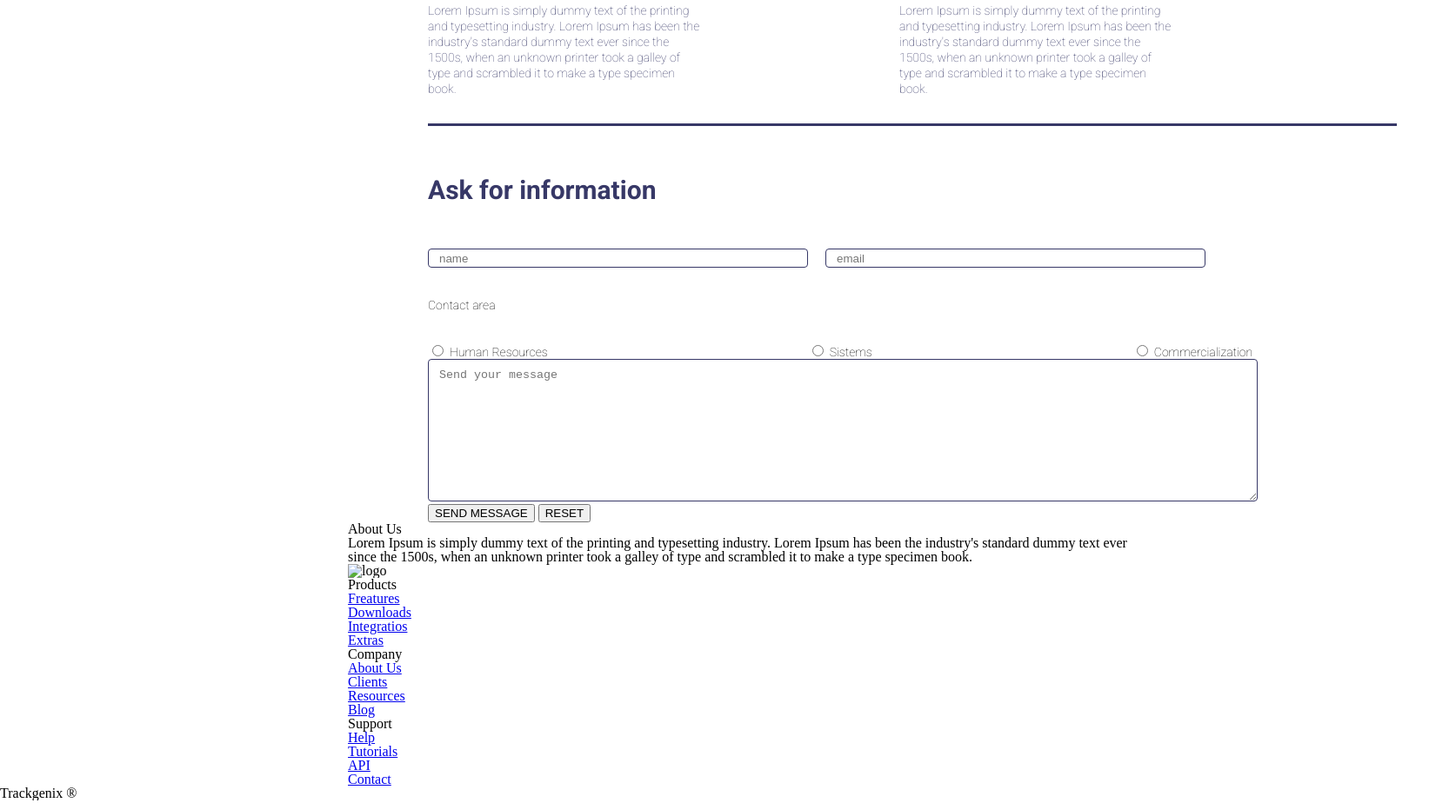
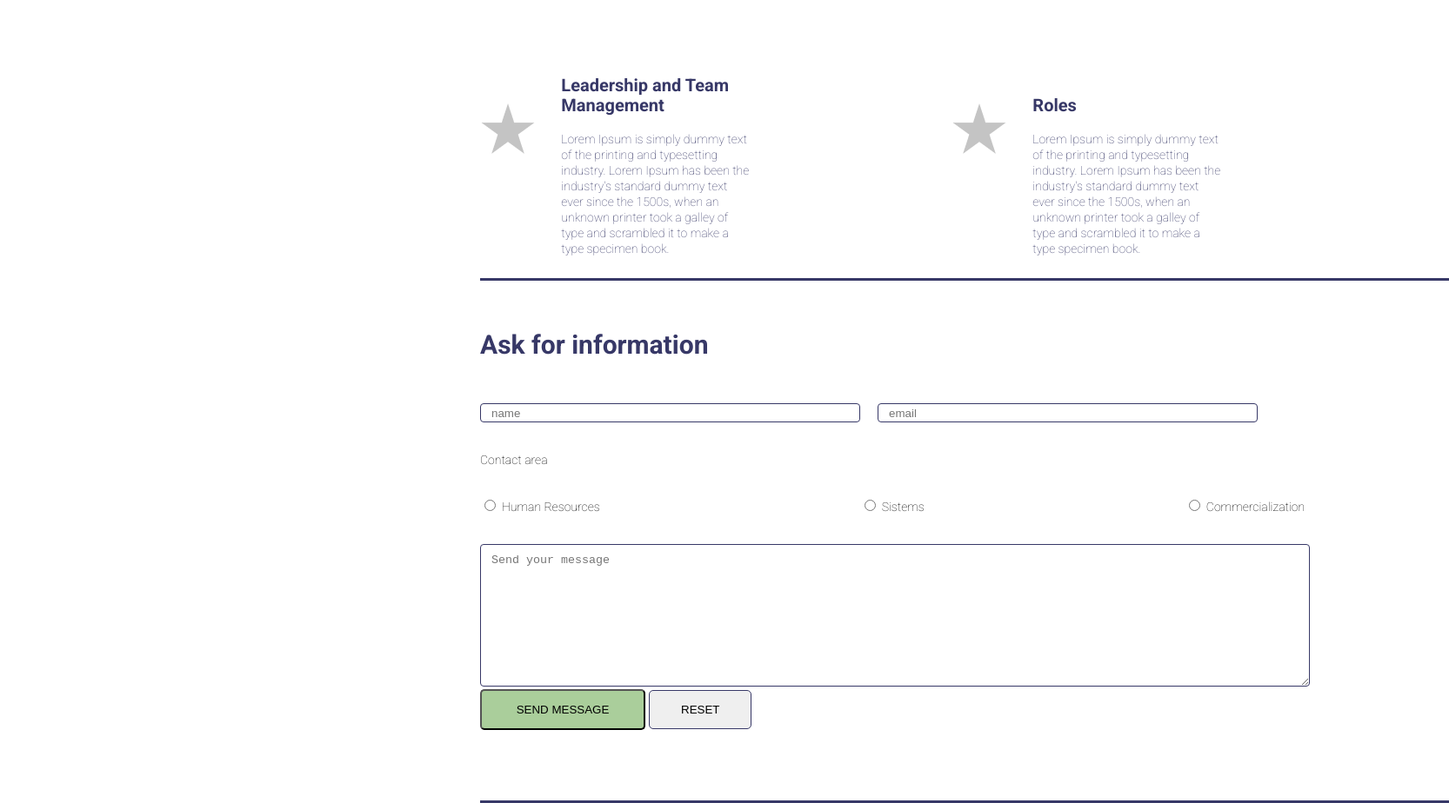
Before and after one commit to tersicore/BaSP-M2022-Etapa1, a plain HTML site: page Semana-03/index.html in a window 1280 px wide. Shown: the part 1671-2595 px from the top of the page at 87% size, 1666 px wide, since content can reach past the window. Drawn offline with Linux system fonts and the light colour scheme.

Commit message:
BaSP2022: Main completed

```diff
--- a/Semana-03/css/styles.css
+++ b/Semana-03/css/styles.css
@@ -14,10 +14,11 @@ main {
      position: relative;
      width: 900px;
      height: 900px;
-     margin-left: 400px;
+     margin-left: 460px;
      margin-top: 200px;
 
 }
+
 
 #titulo{
     font-family: 'Roboto';
@@ -38,6 +39,29 @@ main {
     top: 96px;
     background: #D9D9E2;
     z-index: 1;
+}
+
+.boton-menu1{
+    height: 850px;
+    width: 423px;
+    background-color: #AACE9B;
+    display: inline-block;
+}
+
+.icono-menu1{
+    width: 77px;
+    height: 77px;
+    display: block;
+    float: right;
+    background-color: aqua;
+}
+
+.boton-menu2{
+    background-color: #D9D9E2;
+    height: 850px;
+    width: 346px;
+    display: inline-block;
+    position: relative;
 }
 
 .boton-menu{
@@ -91,7 +115,7 @@ main {
  .section2 {
     background-color: rgb(255, 255, 255);
     width: 1114px;
-    height: 549px;
+    height: 638px;
     display: inline-block;
     margin-left: 92px;
     margin-top: 56px;
@@ -133,13 +157,49 @@ main {
     margin-bottom: 18px;
 }
 
+.estrellita {
+    width: 90px;
+    height: 146px;
+    display: inline-block;
+    background-color: rgb(255, 255, 255);
+    position: relative;
+    bottom: 66px;
+
+}
+
+.estrellita2 {
+    width: 90px;
+    height: 146px;
+    display: inline-block;
+    background-color: rgb(255, 255, 255);
+    position: relative;
+    bottom: 106px;
+}
+
+.estrella-img{
+    position: relative;
+}
+
+.sec-texto {
+display:inline-block;
+width: 218px;
+background-color: rgb(255, 255, 255);
+}
+
+.sec-texto2 {
+    display: inline-block;
+    width: 218px;
+    background-color: rgb(255, 255, 255);
+}
+
 .ask-for {
 background-color: #fff;
 width: 1114px;
-height: 400px;
+height: 542px;
 display: inline-block;
 margin-left: 92px;
 margin-top: 56px;
+border-bottom: #373867 solid;
 }
 
 .ask-for h2 {
@@ -211,7 +271,6 @@ color: #373867;
 #commercialization {
     margin-left: 300px;
 }
-}
 
 .text-area{
     display: block;
@@ -227,3 +286,109 @@ color: #373867;
     padding: 10px 12px;
 
 }
+
+.boton{
+    width: 190px;
+    height: 47px;
+    background: #AACE9B;
+    border-radius: 5px;
+    display: inline;
+    flex-direction: row;
+    align-items: center;
+    padding: 14px 36px;
+}
+
+.boton-reset{
+    align-items: center;
+    padding: 14px 36px;
+    border: 1px solid #373867;
+    box-sizing: border-box;
+    border-radius: 5px;
+}
+
+.aboutus {
+    background-color:#fff;
+    width: 1114px;
+    height: 467px;
+    display: inline-block;
+    margin-left: 92px;
+    margin-top: 56px;
+    border-bottom: #373867 solid;
+}
+
+#textoabout {
+    width: 445px;
+    height: 400px;
+    background-color: #fff;
+    display: inline-block;
+    position: relative;
+    bottom: 94px;
+    font-family: 'Roboto';
+    font-style: normal;
+    font-weight: 400;
+    font-size: 20px;
+    line-height: 30px
+}
+
+#textoabout h2{
+    font-family: 'Roboto';
+    font-style: normal;
+    font-weight: 700;
+    font-size: 30px;
+    line-height: 35px;
+    color: #373867;
+    margin-top: 50px;
+    margin-bottom: 50px;
+}
+
+#imagencohete {
+    width: 445px;
+    height: 400px;
+    display: inline-block;
+    background-color: crimson;
+}
+
+.logo {
+    width: 100%;
+    height: 100%;
+}
+
+.section4{
+    background-color: rgb(255, 255, 255);
+    width: 1114px;
+    height: px;
+    display: inline-block;
+    margin-left: 92px;
+    margin-top: 56px;
+}
+
+.grupo4{
+    background-color: rgb(255, 255, 255);
+    display: inline-block;
+    width: 94px;
+    height: 104px;
+    margin-right: 269px;
+}
+
+.grupo4 h4{
+    font-family: 'Roboto';
+    font-style: normal;
+    font-weight: 700;
+    font-size: 14px;
+    line-height: 16px;
+    color: #373867
+}
+
+.grupo4 li {
+padding-top: 3px;
+}
+
+.grupo4 a {
+    text-decoration: none;
+    color:#373867 ;
+    font-family: 'Roboto';
+    font-style: normal;
+    font-weight: 400;
+    font-size: 12px;
+    line-height: 18px;
+}
--- a/Semana-03/index.html
+++ b/Semana-03/index.html
@@ -17,7 +17,11 @@
                 <a href="#"><span>Radium Rocket </span></a>
             </header>
             <aside id="lateral">
-                <nav>
+                    <nav class="boton-menu1">
+                        <div class="icono-menu1">
+
+                        </div>
+                        <nav class="boton-menu2">
                             <div id="menu">
                                 <span>Menu</span>
                                 <ul>
@@ -36,9 +40,7 @@
                                     </ul>
                             </div>
                         </nav>
-            <div class="boton-menu">
-
-            </div>
+                    </nav>
             </aside>
             <main>
                 <section class="section1">
@@ -57,37 +59,61 @@
                 <section class="section2">
                     <h2>Funcionalities</h2>
                         <div class="sec-fun">
+                            <div class="estrellita">
+                                <img class="estrella-img" src="img/estrella.png">
+                            </div>
+                            <div class="sec-texto">
                             <h3>Timesheet</h3>
                             <p>
                                 Lorem Ipsum has been the industry's standard dummy text ever since the 1500s, when
                                 an unknown printer took a galley of type and scrambled it to make a type specimen book.
                             </p>
                             </div>
+                        </div>
                         <div class="sec-fun">
+                            <div class="estrellita">
+                                <img class="estrella-img" src="img/estrella.png">
+                            </div>
+                            <div class="sec-texto">
                                 <h3>Reports</h3>
                                 <p>
                                     Lorem Ipsum has been the industry's standard dummy text ever since the 1500s, when
                                     an unknown printer took a galley of type and scrambled it to make a type specimen book.
                                 </p>
                             </div>
+                        </div>
                         <div class="sec-fun">
+                            <div class="estrellita">
+                                <img class="estrella-img" src="img/estrella.png">
+                            </div>
+                            <div class="sec-texto">
                                 <h3>Resourse Management</h3>
                                 <p>
                                     Lorem Ipsum has been the industry's standard dummy text ever since the 1500s, when
                                     an unknown printer took a galley of type and scrambled it to make a type specimen book.
                                 </p>
                             </div>
+                        </div>
                         <div class="sec-fun">
+                            <div class="estrellita">
+                                <img class="estrella-img" src="img/estrella.png">
+                            </div>
+                            <div class="sec-texto">
                                 <h3>Roles</h3>
                                 <p>
                                     Lorem Ipsum has been the industry's standard dummy text ever since the 1500s, when
                                     an unknown printer took a galley of type and scrambled it to make a type specimen book.
                                 </p>
                             </div>
+                        </div>
                 </section>
                 <section class="section2">
                     <h2>¿Why do you use Trackgenix?</h2>
                     <div class="sec-fun">
+                        <div class="estrellita2">
+                            <img class="estrella-img" src="img/estrella.png">
+                        </div>
+                        <div class="sec-texto2">
                             <h3>Productivity booster </h3>
                             <p>
                                 Lorem Ipsum is simply dummy text of the printing and typesetting industry. Lorem Ipsum has been the industry's standard
@@ -95,7 +121,12 @@
                                 book.
                             </p>
                         </div>
+                    </div>
                     <div class="sec-fun">
+                        <div class="estrellita2">
+                            <img class="estrella-img" src="img/estrella.png">
+                        </div>
+                        <div class="sec-texto2">
                             <h3>Worktracking</h3>
                             <p>
                                 Lorem Ipsum is simply dummy text of the printing and typesetting industry. Lorem Ipsum has been the industry's standard
@@ -103,7 +134,12 @@
                                 book.
                             </p>
                         </div>
+                    </div>
                     <div class="sec-fun">
+                        <div class="estrellita2">
+                            <img class="estrella-img" src="img/estrella.png">
+                        </div>
+                        <div class="sec-texto2">
                             <h3>Leadership and Team Management</h3>
                             <p>
                                 Lorem Ipsum is simply dummy text of the printing and typesetting industry. Lorem Ipsum has been the industry's standard
@@ -111,13 +147,19 @@
                                 book.
                             </p>
                         </div>
+                    </div>
                     <div class="sec-fun">
+                        <div class="estrellita2">
+                            <img class="estrella-img" src="img/estrella.png">
+                        </div>
+                        <div class="sec-texto2">
                             <h3>Roles</h3>
                             <p>
                                 Lorem Ipsum is simply dummy text of the printing and typesetting industry. Lorem Ipsum has been the industry's standard
                                 dummy text ever since the 1500s, when an unknown printer took a galley of type and scrambled it to make a type specimen
                                 book.
                             </p>
+                        </div>
                     </div>
                 </section>
                 <section class="ask-for">
@@ -144,12 +186,12 @@
                                 <textarea  name="user_message"  placeholder="Send your message"></textarea>
                             </div>
                             <div id="boton-form">
-                                <input type="submit" value="SEND MESSAGE">
-                                <input type="button" value="RESET">
+                                <input class="boton" type="submit" value="SEND MESSAGE">
+                                <input class="boton-reset" type="button" value="RESET">
                             </div>
                         </form>
                 </section>
-                <section id="aboutus">
+                <section class="aboutus">
                     <div id="textoabout">
                         <h2>About Us</h2>
                         <p>
@@ -159,58 +201,58 @@
                         </p>
                     </div>
                     <div id= "imagencohete">
-                        <img src="imagenes/radium-rocket.png" alt="logo">
+                        <img class="logo" src="img/radium-rocket.png" alt="logo">
                     </div>
                 </section>
-                <section>
-                    <div id="prodcuts">
+                <section class="section4">
+                    <div class="grupo4">
                         <h4>Products</h4>
                         <ol>
                             <li>
-                                <a href="#">Freatures</a>
+                                <a href="#">1. Freatures</a>
                             </li>
                             <li>
-                                <a href="#"> Downloads</a>
+                                <a href="#">2. Downloads</a>
                             </li>
                             <li>
-                                <a href="#"> Integratios</a>
+                                <a href="#">3. Integratios</a>
                             </li>
                             <li>
-                                <a href="#">Extras</a>
+                                <a href="#">3. Extras</a>
                             </li>
                         </ol>
                     </div>
-                    <div id="company">
+                    <div class="grupo4">
                         <h4>Company</h4>
                         <ol>
                             <li>
-                                <a href="#"> About Us</a>
+                                <a href="#">1. About Us</a>
                             </li>
                             <li>
-                                <a href="#"> Clients</a>
+                                <a href="#">2. Clients</a>
                             </li>
                             <li>
-                                <a href="#">Resources</a>
+                                <a href="#">3. Resources</a>
                             </li>
                             <li>
-                                <a href="#"> Blog</a>
+                                <a href="#">4. Blog</a>
                             </li>
                         </ol>
                     </div>
-                    <div id="support">
+                    <div class="grupo4">
                         <h4>Support</h4>
                         <ol>
                             <li>
-                                <a href="#">Help</a>
+                                <a href="#">1. Help</a>
                             </li>
                             <li>
-                                <a href="#">Tutorials</a>
+                                <a href="#">2. Tutorials</a>
                             </li>
                             <li>
-                                <a href="#">API</a>
+                                <a href="#">3. API</a>
                             </li>
                             <li>
-                                <a href="#">Contact</a>
+                                <a href="#">4. Contact</a>
                             </li>
                         </ol>
                     </div>
```
Also changed, not shown: Semana-03/img/estrella.png (added). Lines whose indentation alone changed are shown as unchanged.
